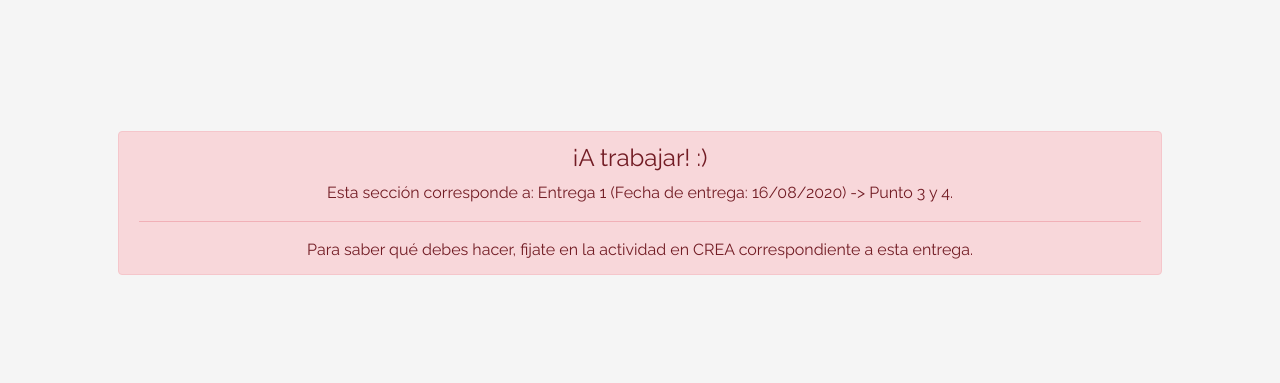
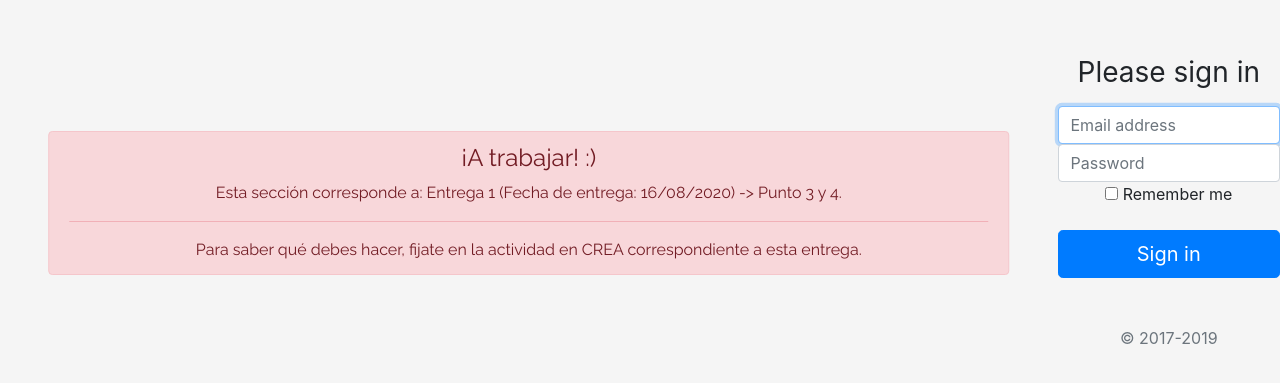
Before and after one commit to cambent/Workspace, a plain HTML site: page login.html in a window 1280 px wide. Shown: the part 189-572 px from the top of the page. Drawn offline with Linux system fonts and the light colour scheme.

Commit message:
Update login.html

```diff
--- a/login.html
+++ b/login.html
@@ -49,5 +49,21 @@
 
   <script src="js/init.js"></script>
   <script src="js/login.js"></script>
+
+  <form class="form-signin">
+
+    <h1 class="h3 mb-3 font-weight-normal">Please sign in</h1>
+    <label for="inputEmail" class="sr-only">Email address</label>
+    <input type="email" id="inputEmail" class="form-control" placeholder="Email address" required autofocus>
+    <label for="inputPassword" class="sr-only">Password</label>
+    <input type="password" id="inputPassword" class="form-control" placeholder="Password" required>
+    <div class="checkbox mb-3">
+      <label>
+        <input type="checkbox" value="remember-me"> Remember me
+      </label>
+    </div>
+    <button class="btn btn-lg btn-primary btn-block" type="submit">Sign in</button>
+    <p class="mt-5 mb-3 text-muted">&copy; 2017-2019</p>
+  </form>
 </body>
 </html>
```
